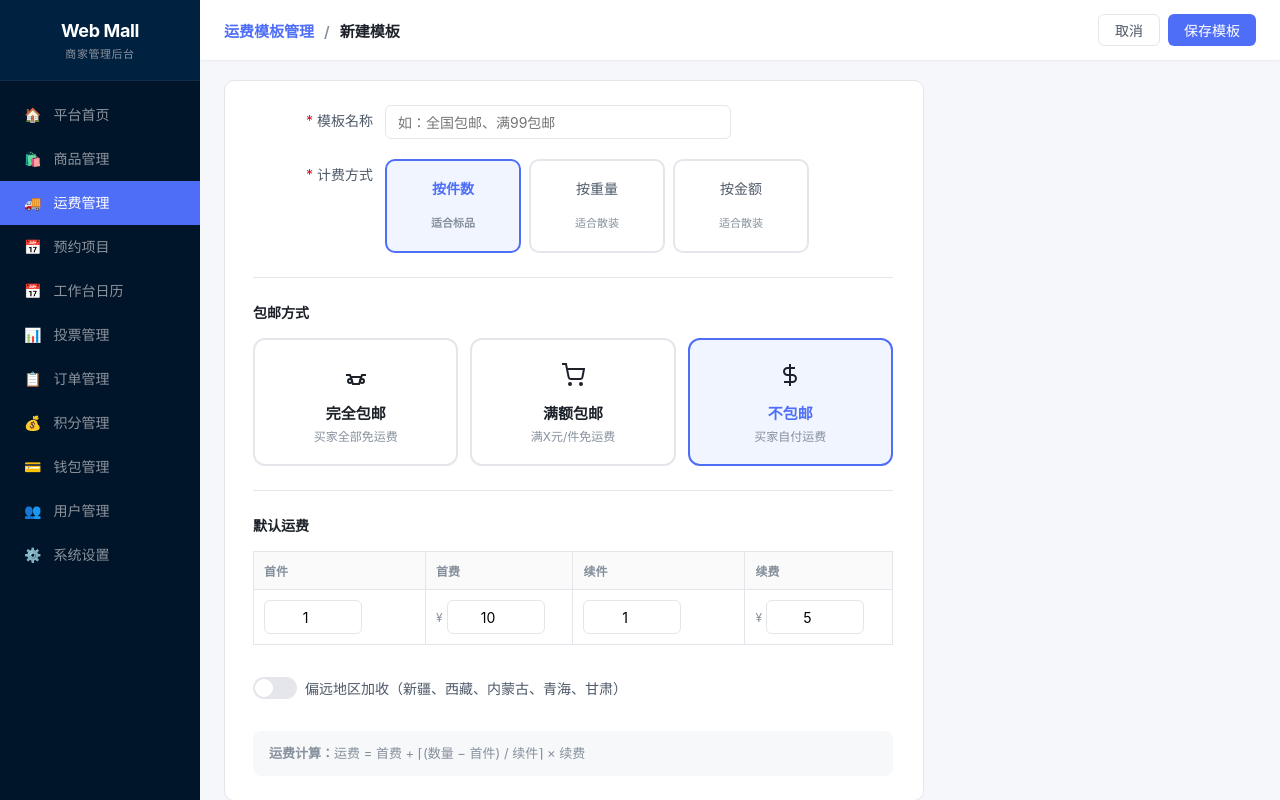
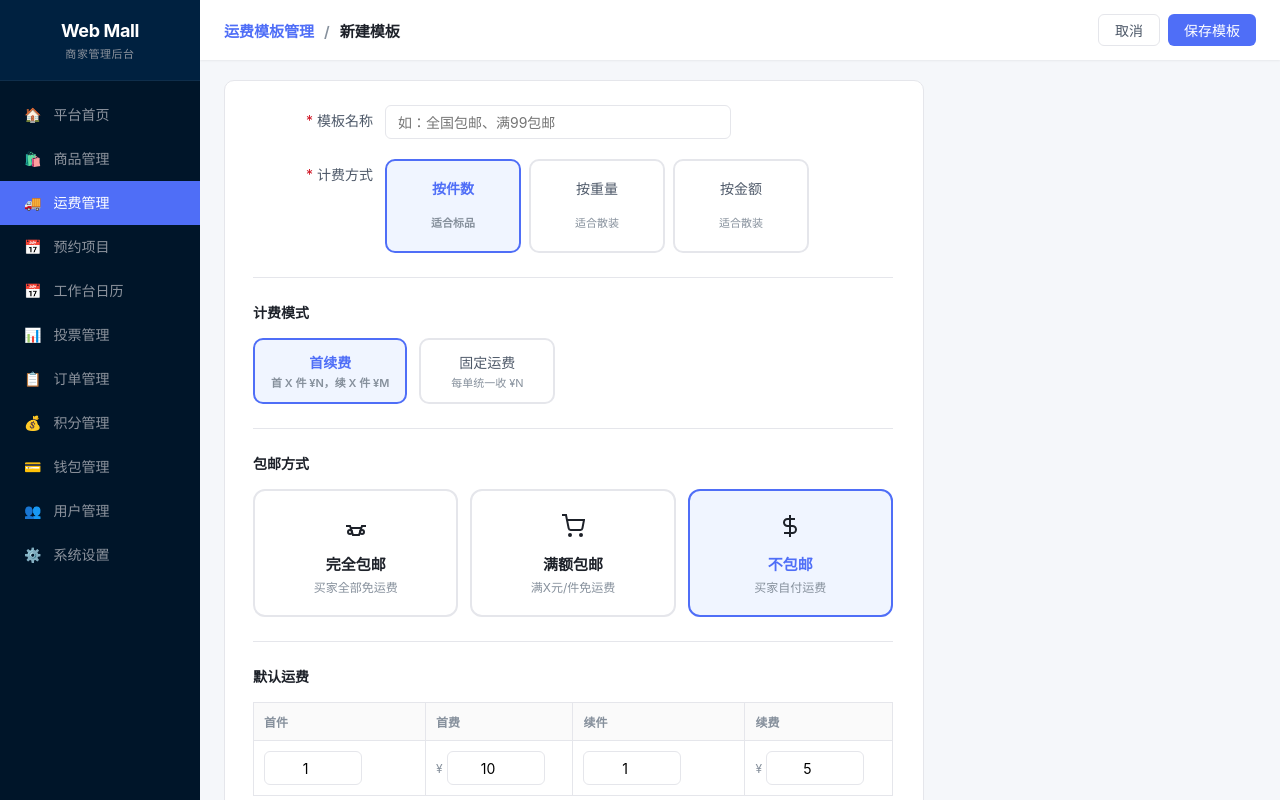
Before and after one commit to wu-pengbo/web_mall, a Vue app: page /freight/publish in a window 1280 px wide. Shown: the top 800 px of the page. Built offline with nearby package versions, Linux system fonts and the light colour scheme; the HTML template or start-up script is replaced by a standard one.

Commit message:
feat: 新增计费模式选择（首续费/固定运费），计费方式新增按金额

```diff
--- a/src/data/freight.ts
+++ b/src/data/freight.ts
@@ -6,6 +6,7 @@ export const mockTemplates: FreightTemplate[] = [
     id: 'tpl_001',
     name: '全国包邮',
     chargeType: 'piece',
+    billingMode: 'first_next',
     freeShippingMode: 'all',
     freeShippingExcludeRemote: false,
     defaultRule: { firstQty: 1, firstFee: 0, additionalQty: 1, additionalFee: 0 },
@@ -18,6 +19,7 @@ export const mockTemplates: FreightTemplate[] = [
     id: 'tpl_002',
     name: '满99包邮（偏远除外）',
     chargeType: 'piece',
+    billingMode: 'first_next',
     freeShippingMode: 'amount',
     freeShippingThreshold: 99,
     freeShippingExcludeRemote: true,
@@ -32,6 +34,7 @@ export const mockTemplates: FreightTemplate[] = [
     id: 'tpl_003',
     name: '大件商品按重量',
     chargeType: 'weight',
+    billingMode: 'first_next',
     freeShippingMode: 'none',
     freeShippingExcludeRemote: false,
     defaultRule: { firstQty: 1, firstFee: 15, additionalQty: 1, additionalFee: 8 },
@@ -45,6 +48,7 @@ export const mockTemplates: FreightTemplate[] = [
     id: 'tpl_004',
     name: '生鲜冷链',
     chargeType: 'weight',
+    billingMode: 'first_next',
     freeShippingMode: 'none',
     freeShippingExcludeRemote: false,
     defaultRule: { firstQty: 1, firstFee: 18, additionalQty: 1, additionalFee: 12 },
@@ -58,6 +62,7 @@ export const mockTemplates: FreightTemplate[] = [
     id: 'tpl_005',
     name: '满199包邮',
     chargeType: 'piece',
+    billingMode: 'first_next',
     freeShippingMode: 'amount',
     freeShippingThreshold: 199,
     freeShippingExcludeRemote: false,
@@ -71,6 +76,7 @@ export const mockTemplates: FreightTemplate[] = [
     id: 'tpl_006',
     name: '图书音像特惠',
     chargeType: 'piece',
+    billingMode: 'first_next',
     freeShippingMode: 'none',
     freeShippingExcludeRemote: false,
     defaultRule: { firstQty: 1, firstFee: 5, additionalQty: 1, additionalFee: 2 },
@@ -84,6 +90,7 @@ export const mockTemplates: FreightTemplate[] = [
     id: 'tpl_007',
     name: '电子产品包邮',
     chargeType: 'piece',
+    billingMode: 'first_next',
     freeShippingMode: 'all',
     freeShippingExcludeRemote: false,
     defaultRule: { firstQty: 1, firstFee: 0, additionalQty: 1, additionalFee: 0 },
@@ -96,6 +103,7 @@ export const mockTemplates: FreightTemplate[] = [
     id: 'tpl_008',
     name: '建材重货按重量',
     chargeType: 'weight',
+    billingMode: 'first_next',
     freeShippingMode: 'none',
     freeShippingExcludeRemote: false,
     defaultRule: { firstQty: 10, firstFee: 30, additionalQty: 10, additionalFee: 15 },
@@ -109,6 +117,7 @@ export const mockTemplates: FreightTemplate[] = [
     id: 'tpl_009',
     name: '东北特惠（满2件包邮）',
     chargeType: 'piece',
+    billingMode: 'first_next',
     freeShippingMode: 'amount',
     freeShippingThreshold: 2,
     freeShippingExcludeRemote: false,
@@ -123,6 +132,7 @@ export const mockTemplates: FreightTemplate[] = [
     id: 'tpl_010',
     name: '基础运费',
     chargeType: 'piece',
+    billingMode: 'first_next',
     freeShippingMode: 'none',
     freeShippingExcludeRemote: false,
     defaultRule: { firstQty: 1, firstFee: 8, additionalQty: 1, additionalFee: 4 },
@@ -130,5 +140,34 @@ export const mockTemplates: FreightTemplate[] = [
     productCount: 42,
     createdAt: '2026-03-01 10:00:00',
     updatedAt: '2026-07-08 11:30:00'
+  },
+  {
+    id: 'tpl_011',
+    name: '全场固定运费10元',
+    chargeType: 'piece',
+    billingMode: 'fixed',
+    fixedFee: 10,
+    freeShippingMode: 'none',
+    freeShippingExcludeRemote: false,
+    defaultRule: { firstQty: 1, firstFee: 10, additionalQty: 1, additionalFee: 0 },
+    status: 'active',
+    productCount: 35,
+    createdAt: '2026-04-01 09:00:00',
+    updatedAt: '2026-07-10 14:00:00'
+  },
+  {
+    id: 'tpl_012',
+    name: '偏远统一加收5元',
+    chargeType: 'piece',
+    billingMode: 'fixed',
+    fixedFee: 15,
+    freeShippingMode: 'none',
+    freeShippingExcludeRemote: false,
+    defaultRule: { firstQty: 1, firstFee: 15, additionalQty: 1, additionalFee: 0 },
+    remoteRule: { firstQty: 1, firstFee: 20, additionalQty: 1, additionalFee: 0 },
+    status: 'active',
+    productCount: 9,
+    createdAt: '2026-05-15 09:00:00',
+    updatedAt: '2026-07-08 10:00:00'
   }
 ]
--- a/src/types/freight.ts
+++ b/src/types/freight.ts
@@ -2,6 +2,9 @@
 
 /** 计费方式 */
 export type ChargeType = 'piece' | 'weight' | 'amount'
+
+/** 计费模式 */
+export type BillingMode = 'first_next' | 'fixed'
 
 /** 包邮模式 */
 export type FreeShippingMode = 'all' | 'amount' | 'none'
@@ -22,6 +25,8 @@ export interface FreightTemplate {
   id: string
   name: string
   chargeType: ChargeType
+  billingMode: BillingMode
+  fixedFee?: number
   freeShippingMode: FreeShippingMode        // 包邮模式：完全包邮/满额包邮/不包邮
   freeShippingThreshold?: number            // 满额包邮门槛
   freeShippingExcludeRemote: boolean        // 满额包邮时偏远除外？
@@ -47,6 +52,11 @@ export const CHARGE_TYPE_UNIT: Record<ChargeType, string> = {
   amount: '元'
 }
 
+export const BILLING_MODE_LABEL: Record<BillingMode, string> = {
+  first_next: '首续费',
+  fixed: '固定运费'
+}
+
 export const FREE_SHIPPING_MODE_LABEL: Record<FreeShippingMode, string> = {
   all: '完全包邮',
   amount: '满额包邮',
--- a/src/views/FreightManage.vue
+++ b/src/views/FreightManage.vue
@@ -2,7 +2,7 @@
 import { ref, computed } from 'vue'
 import { useRouter } from 'vue-router'
 import { mockTemplates } from '../data/freight'
-import { CHARGE_TYPE_LABEL, CHARGE_TYPE_UNIT, FREE_SHIPPING_MODE_LABEL, DEFAULT_REMOTE_AREAS } from '../types/freight'
+import { CHARGE_TYPE_LABEL, CHARGE_TYPE_UNIT, BILLING_MODE_LABEL, FREE_SHIPPING_MODE_LABEL, DEFAULT_REMOTE_AREAS } from '../types/freight'
 import type { FreightTemplate } from '../types/freight'
 
 const router = useRouter()
@@ -73,6 +73,9 @@ const getFreeShippingText = (t: FreightTemplate) => {
 
 const getRuleSummary = (t: FreightTemplate): string => {
   if (t.freeShippingMode === 'all') return '—'
+  if (t.billingMode === 'fixed') {
+    return `固定 ¥${t.fixedFee ?? t.defaultRule.firstFee}`
+  }
   const unit = CHARGE_TYPE_UNIT[t.chargeType]
   let s = `首${t.defaultRule.firstQty}${unit}¥${t.defaultRule.firstFee}`
   s += ` 续${t.defaultRule.additionalQty}${unit}¥${t.defaultRule.additionalFee}`
@@ -108,6 +111,7 @@ const getRuleSummary = (t: FreightTemplate): string => {
           <tr>
             <th>模板名称</th>
             <th style="white-space: nowrap;">计费方式</th>
+            <th>计费模式</th>
             <th>包邮方式</th>
             <th>运费规则</th>
             <th>偏远加收</th>
@@ -125,6 +129,7 @@ const getRuleSummary = (t: FreightTemplate): string => {
                 :class="item.chargeType === 'piece' ? 'normal' : item.chargeType === 'weight' ? 'processing' : 'paid'"
               >{{ CHARGE_TYPE_LABEL[item.chargeType] }}</span>
             </td>
+            <td><span class="status-tag" :class="item.billingMode === 'first_next' ? 'refund' : 'draft'">{{ BILLING_MODE_LABEL[item.billingMode] }}</span></td>
             <td>
               <span class="free-tag" :class="item.freeShippingMode">
                 {{ getFreeShippingText(item) }}
--- a/src/views/FreightPublish.vue
+++ b/src/views/FreightPublish.vue
@@ -2,8 +2,8 @@
 import { ref, reactive, computed, onMounted } from 'vue'
 import { useRouter, useRoute } from 'vue-router'
 import { mockTemplates } from '../data/freight'
-import { CHARGE_TYPE_LABEL, CHARGE_TYPE_UNIT, DEFAULT_REMOTE_AREAS } from '../types/freight'
-import type { ChargeType, FreeShippingMode, FreightTemplate } from '../types/freight'
+import { CHARGE_TYPE_LABEL, CHARGE_TYPE_UNIT, BILLING_MODE_LABEL, DEFAULT_REMOTE_AREAS } from '../types/freight'
+import type { ChargeType, BillingMode, FreeShippingMode, FreightTemplate } from '../types/freight'
 
 const router = useRouter()
 const route = useRoute()
@@ -12,6 +12,8 @@ const isEdit = !!route.query.id
 const form = reactive({
   name: '',
   chargeType: 'piece' as ChargeType,
+  billingMode: 'first_next' as BillingMode,
+  fixedFee: 10,
   freeShippingMode: 'none' as FreeShippingMode,
   freeShippingThreshold: 99,
   freeShippingExcludeRemote: true,
@@ -43,16 +45,24 @@ const validate = (): boolean => {
   formErrors.value = []
   if (!form.name.trim()) formErrors.value.push('请填写模板名称')
   if (needsDefaultRule.value) {
+    if (form.billingMode === 'fixed') {
+      if (form.fixedFee < 0) formErrors.value.push('默认运费：固定运费不能为负数')
+    } else {
       if (form.defaultRule.firstQty < 1) formErrors.value.push('默认运费：首件/重不能小于 1')
       if (form.defaultRule.firstFee < 0) formErrors.value.push('默认运费：首费不能为负数')
       if (form.defaultRule.additionalQty < 1) formErrors.value.push('默认运费：续件/重不能小于 1')
       if (form.defaultRule.additionalFee < 0) formErrors.value.push('默认运费：续费不能为负数')
     }
+  }
   if (form.enableRemoteRule) {
+    if (form.billingMode === 'fixed') {
+      if (form.remoteRule.firstFee < 0) formErrors.value.push('偏远加收：运费不能为负数')
+    } else {
       if (form.remoteRule.firstQty < 1) formErrors.value.push('偏远加收：首件/重不能小于 1')
       if (form.remoteRule.firstFee < 0) formErrors.value.push('偏远加收：首费不能为负数')
       if (form.remoteRule.additionalQty < 1) formErrors.value.push('偏远加收：续件/重不能小于 1')
       if (form.remoteRule.additionalFee < 0) formErrors.value.push('偏远加收：续费不能为负数')
+    }
   }
   return formErrors.value.length === 0
 }
@@ -73,6 +83,8 @@ onMounted(() => {
     if (tpl) {
       form.name = tpl.name
       form.chargeType = tpl.chargeType
+      form.billingMode = tpl.billingMode
+      form.fixedFee = tpl.fixedFee ?? 10
       form.freeShippingMode = tpl.freeShippingMode
       form.freeShippingThreshold = tpl.freeShippingThreshold ?? 99
       form.freeShippingExcludeRemote = tpl.freeShippingExcludeRemote
@@ -142,6 +154,30 @@ onMounted(() => {
           <!-- 分隔线 -->
           <div class="divider"></div>
 
+          <!-- 计费模式 -->
+          <div class="section-label">计费模式</div>
+          <div style="display: flex; gap: 12px; margin-bottom: 16px;">
+            <label
+              class="radio-card"
+              :class="{ active: form.billingMode === 'first_next' }"
+              @click="form.billingMode = 'first_next'"
+            >
+              <span>首续费</span>
+              <span class="sub-text" style="font-size: 11px;">首 X {{ unitLabel }} ¥N，续 X {{ unitLabel }} ¥M</span>
+            </label>
+            <label
+              class="radio-card"
+              :class="{ active: form.billingMode === 'fixed' }"
+              @click="form.billingMode = 'fixed'"
+            >
+              <span>固定运费</span>
+              <span class="sub-text" style="font-size: 11px;">每单统一收 ¥N</span>
+            </label>
+          </div>
+
+          <!-- 分隔线 -->
+          <div class="divider"></div>
+
           <!-- 包邮方式 — 三段式 -->
           <div class="section-label">包邮方式</div>
 
@@ -182,7 +218,7 @@ onMounted(() => {
               <div class="form-control-row">
                 <span class="form-tip">满</span>
                 <input type="number" class="form-input form-input-sm" v-model.number="form.freeShippingThreshold" min="0" />
-                <span class="form-tip">{{ form.chargeType === 'piece' ? '件' : 'kg' }}</span>
+                <span class="form-tip">{{ unitLabel }}</span>
               </div>
             </div>
             <div class="form-item" style="margin-top: 16px;">
@@ -204,6 +240,8 @@ onMounted(() => {
           <div v-if="needsDefaultRule">
             <div class="section-label">默认运费</div>
 
+            <!-- 首续费 -->
+            <template v-if="form.billingMode === 'first_next'">
               <table class="rule-table">
                 <thead>
                   <tr>
@@ -232,6 +270,18 @@ onMounted(() => {
                   </tr>
                 </tbody>
               </table>
+            </template>
+            <!-- 固定运费 -->
+            <template v-if="form.billingMode === 'fixed'">
+              <div class="fixed-fee-row">
+                <span style="font-size: 14px; color: #4E5969;">每单统一收取</span>
+                <div style="display: flex; align-items: center; gap: 4px;">
+                  <span class="form-tip">¥</span>
+                  <input type="number" class="form-input" v-model.number="form.fixedFee" min="0" step="0.01" style="width: 100px; text-align: center;" />
+                </div>
+                <span style="font-size: 14px; color: #4E5969;">运费</span>
+              </div>
+            </template>
 
             <!-- 偏远加收开关 -->
             <div class="remote-toggle">
@@ -245,6 +295,7 @@ onMounted(() => {
             </div>
 
             <div v-if="form.enableRemoteRule" class="nested-section">
+              <template v-if="form.billingMode === 'first_next'">
                 <table class="rule-table">
                   <thead>
                     <tr>
@@ -273,11 +324,24 @@ onMounted(() => {
                     </tr>
                   </tbody>
                 </table>
+              </template>
+              <template v-if="form.billingMode === 'fixed'">
+                <div class="fixed-fee-row">
+                  <span style="font-size: 14px; color: #4E5969;">每单统一加收</span>
+                  <div style="display: flex; align-items: center; gap: 4px;">
+                    <span class="form-tip">¥</span>
+                    <input type="number" class="form-input" v-model.number="form.remoteRule.firstFee" min="0" step="0.01" style="width: 100px; text-align: center;" />
+                  </div>
+                </div>
+              </template>
             </div>
 
             <!-- 费率说明 -->
-            <div class="form-tip-box">
+            <div v-if="form.billingMode === 'first_next'" class="form-tip-box">
               <strong>运费计算：</strong>运费 = 首费 + ⌈(数量 − 首{{ unitLabel }}) / 续{{ unitLabel }}⌉ × 续费
+            </div>
+            <div v-if="form.billingMode === 'fixed'" class="form-tip-box">
+              <strong>运费计算：</strong>每单统一收取固定金额，与商品数量无关
             </div>
           </div>
 
@@ -371,4 +435,10 @@ onMounted(() => {
   text-align: center; font-size: 16px; color: #0E7B3A; font-weight: 500;
   padding: 40px 0; background-color: #E8F8EE; border-radius: 10px; margin-top: 16px;
 }
+
+/* 固定运费行 */
+.fixed-fee-row {
+  display: flex; align-items: center; gap: 8px; padding: 16px;
+  background-color: #FAFAFA; border-radius: 8px; border: 1px solid #E5E6EB;
+}
 </style>
```
Also changed, not shown: 1 other file (tests, documents, lock files or other folders). Lines whose indentation alone changed are shown as unchanged.
